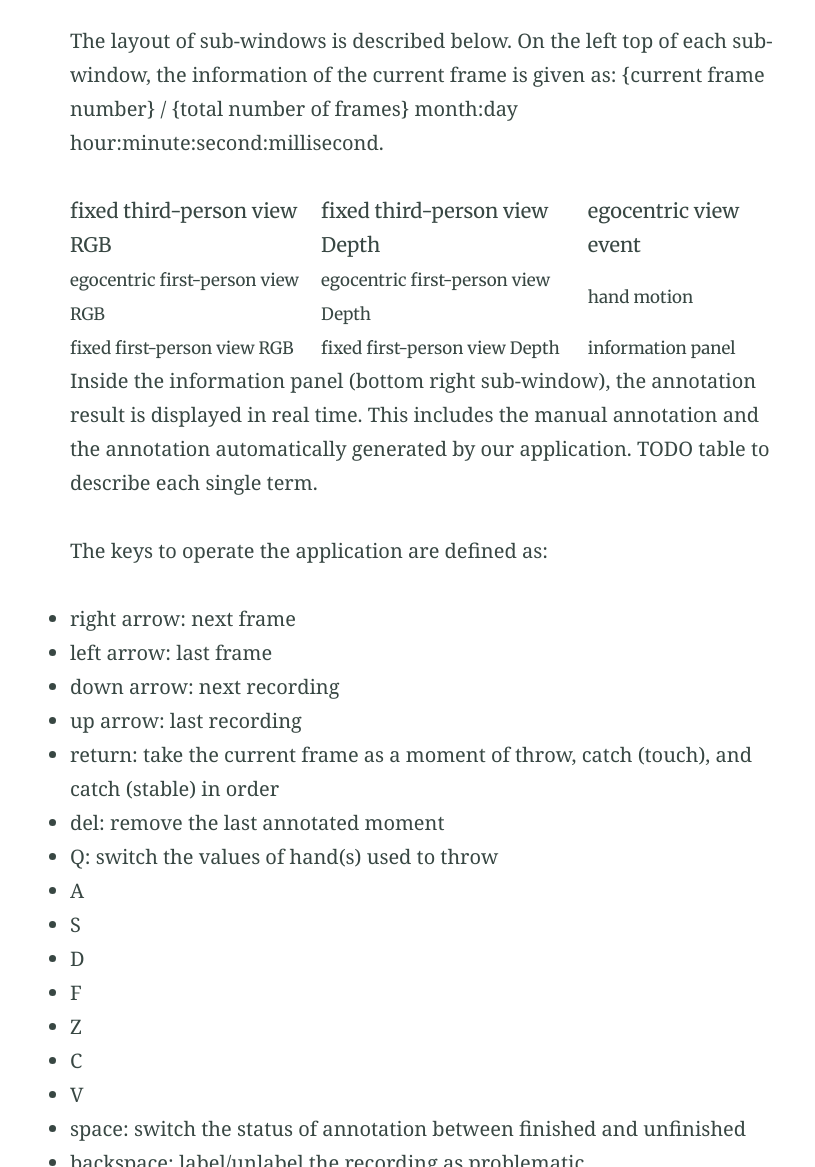
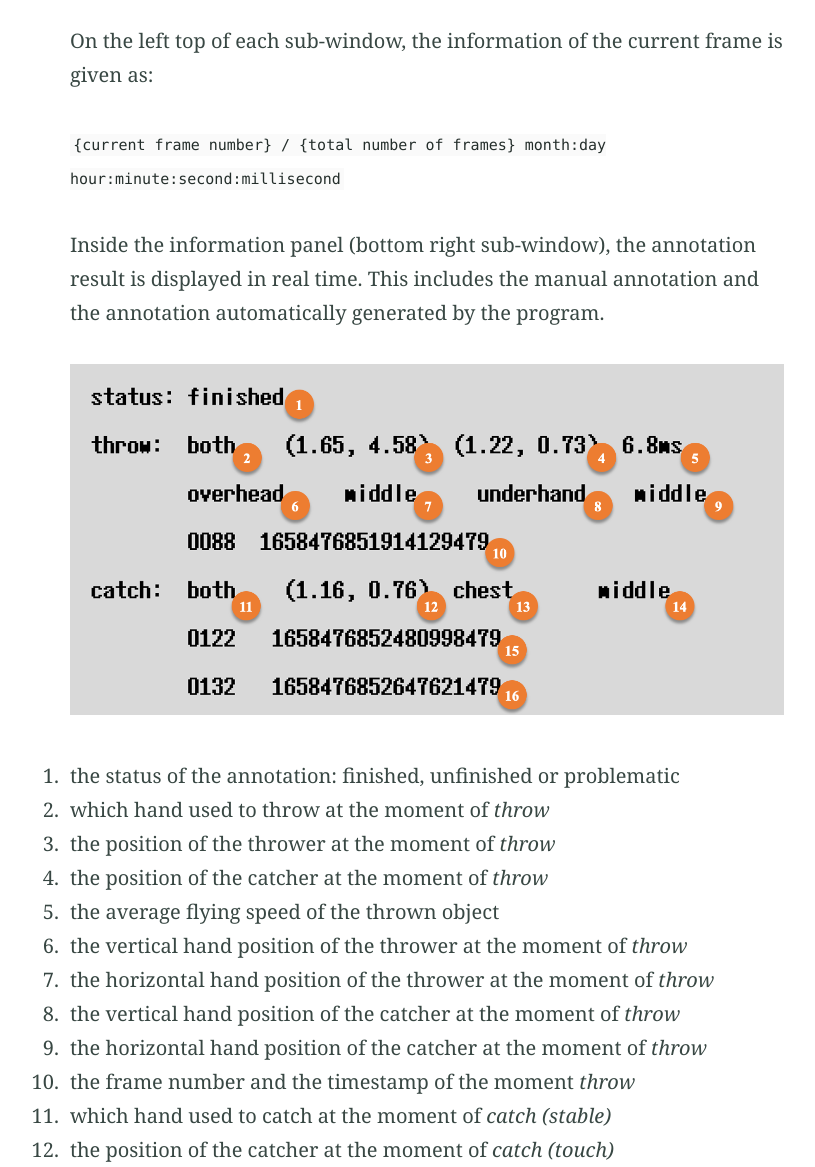
Before and after one commit to lipengroboticsx/lipengroboticsx.github.io, a Jekyll site: the page built from tool.md, in a window 1280 px wide and 1400 px high, scrolled down 5231 px. Shown: the part 233-1400 px from the top of the window, without its empty margins (213-1028 px from the left). Built offline with Jekyll 4.4.1, drawn with Linux system fonts in a browser that asks for light colours; our own code applies the rules of GitHub Pages for plain Markdown files; some of the changed text lies outside the part shown.

Commit message:
tool: annotation illustration

```diff
--- a/tool.md
+++ b/tool.md
@@ -102,16 +102,34 @@ python src/annotate.py
 
 Now you should be able to see the following interface:
 
-![](https://raw.githubusercontent.com/lipengroboticsx/lipengroboticsx.github.io/main/assets/images/annotation%20tool.png)
+![](https://raw.githubusercontent.com/lipengroboticsx/lipengroboticsx.github.io/main/assets/images/annotation_tool.png)
 
-The layout of sub-windows is described below. On the left top of each sub-window, the information of the current frame is given as: {current frame number} / {total number of frames} month:day hour:minute:second:millisecond.
+On the left top of each sub-window, the information of the current frame is given as:
 
-| fixed third-person view RGB      | fixed third-person view Depth      | egocentric view event |
-| -------------------------------- | ---------------------------------- | --------------------- |
-| egocentric first-person view RGB | egocentric first-person view Depth | hand motion           |
-| fixed first-person view RGB      | fixed first-person view Depth      | information panel     |
+ `{current frame number} / {total number of frames} month:day hour:minute:second:millisecond`
 
-Inside the information panel (bottom right sub-window), the annotation result is displayed in real time. This includes the manual annotation and the annotation automatically generated by our application. TODO table to describe each single term.
+Inside the information panel (bottom right sub-window), the annotation result is displayed in real time. This includes the manual annotation and the annotation automatically generated by the program.
+
+![](https://raw.githubusercontent.com/lipengroboticsx/lipengroboticsx.github.io/main/assets/images/info_panel_explanation.png)
+
+1. the status of the annotation: finished, unfinished or problematic
+2. which hand used to throw at the moment of *throw*
+3. the position of the thrower at the moment of *throw*
+4. the position of the catcher at the moment of *throw*
+5. the average flying speed of the thrown object
+6.  the vertical hand position of the thrower at the moment of *throw*
+7. the horizontal hand position of the thrower at the moment of *throw*
+8. the vertical hand position of the catcher at the moment of *throw*
+9. the horizontal hand position of the catcher at the moment of *throw*
+10. the frame number and the timestamp of the moment *throw*
+11. which hand used to catch at the moment of *catch (stable)*
+12. the position of the catcher at the moment of *catch (touch)*
+13. the vertical hand position of the catcher at the moment of *catch (stable)*
+14. the horizontal hand position of the catcher at the moment of *catch (stable)*
+15. the frame number and the timestamp of the moment *catch (touch)*
+16. the frame number and the timestamp of the moment *catch (stable)*
+
+
 
 The keys to operate the application are defined as:
 
```
